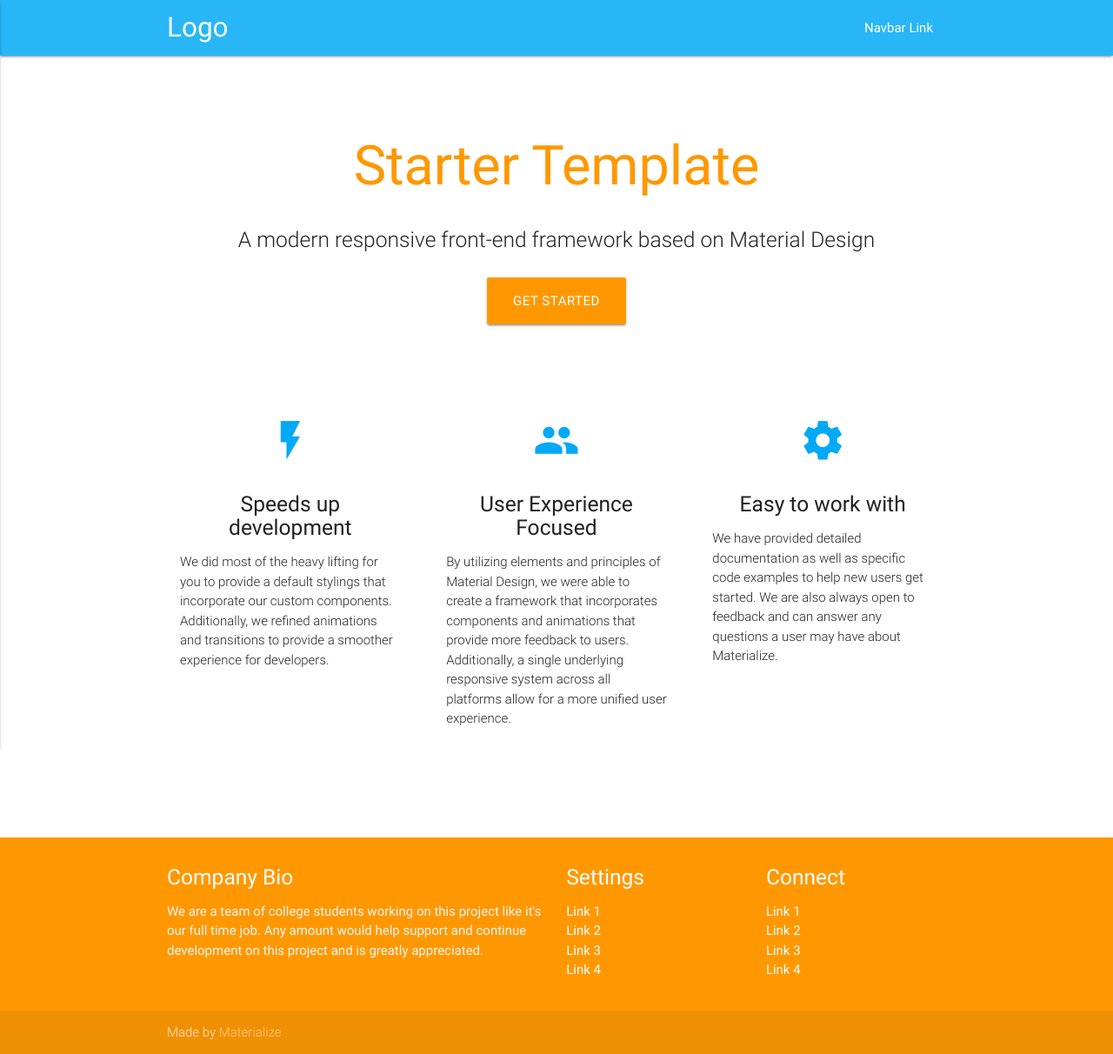
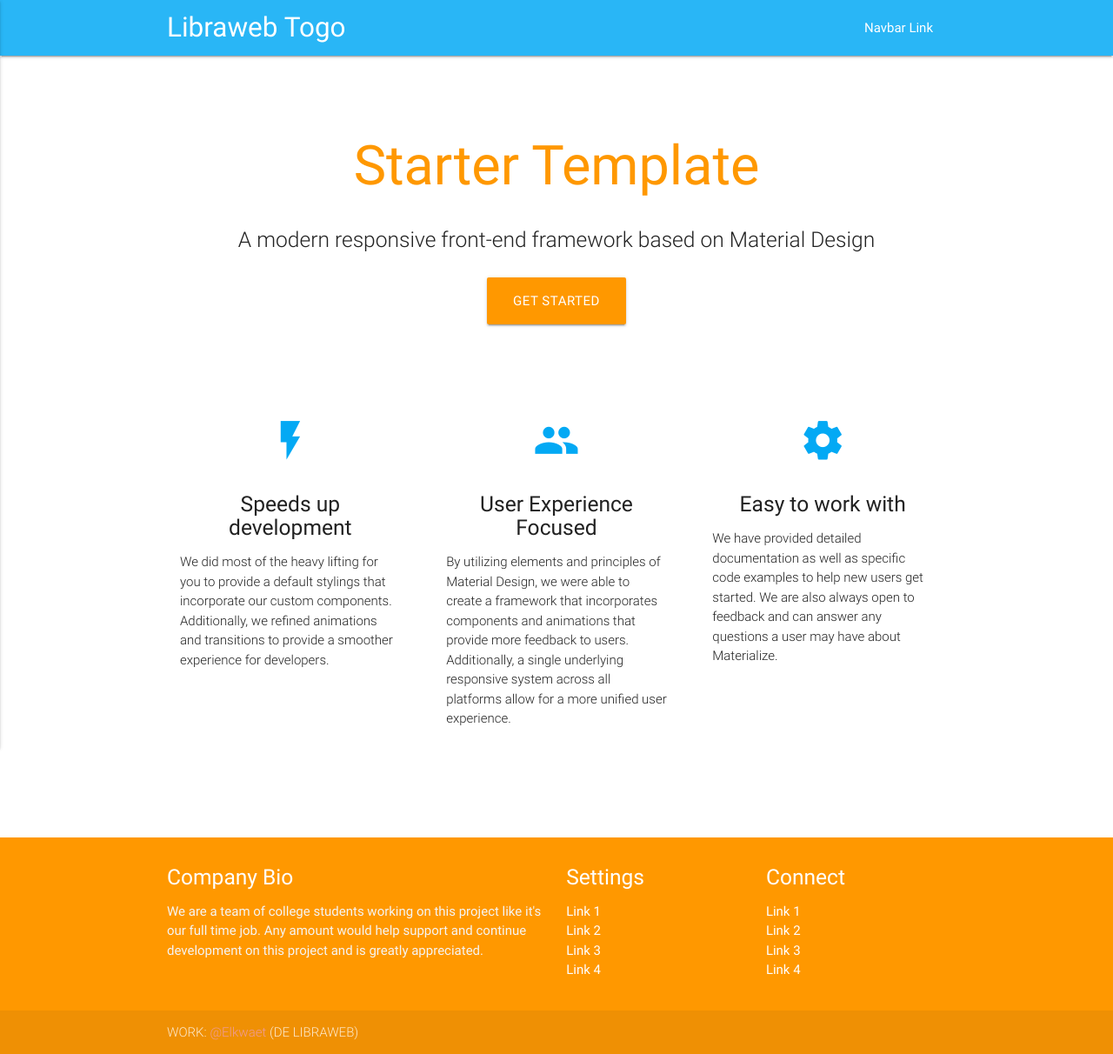
Before and after one commit to elkwaet/librawebtogo, a plain HTML site: page index.html in a window 1280 px wide. Shown: the whole page at 87% size. Drawn offline with nearby package versions, Linux system fonts and the light colour scheme.

Commit message:
Ok Eh Passey!

```diff
--- a/index.html
+++ b/index.html
@@ -1,9 +1,11 @@
 <!DOCTYPE html>
-<html lang="en">
+<html lang="fr">
 <head>
   <meta http-equiv="Content-Type" content="text/html; charset=UTF-8"/>
   <meta name="viewport" content="width=device-width, initial-scale=1, maximum-scale=1.0"/>
-  <title>Starter Template - Materialize</title>
+  <title>Libraweb Togo | Web - Design - OpenSource Solutions</title>
+  <meta name=description content="Libraweb Corporation Togo | Freelancers et consultants en solutions Libres et en Communication Digitale au Togo.">
+  <meta name=keywords content="Libraweb Togo, Libraweb Corporation Togo, Communication digitale, Développement web et promotion de Logiciels Libres, Design">
 
   <!-- CSS  -->
   <link href="https://fonts.googleapis.com/icon?family=Material+Icons" rel="stylesheet">
@@ -12,7 +14,7 @@
 </head>
 <body>
   <nav class="light-blue lighten-1" role="navigation">
-    <div class="nav-wrapper container"><a id="logo-container" href="#" class="brand-logo">Logo</a>
+    <div class="nav-wrapper container"><a id="logo-container" href="index.html" class="brand-logo">Libraweb Togo</a>
       <ul class="right hide-on-med-and-down">
         <li><a href="#">Navbar Link</a></li>
       </ul>
@@ -111,7 +113,7 @@
     </div>
     <div class="footer-copyright">
       <div class="container">
-      Made by <a class="orange-text text-lighten-3" href="http://materializecss.com">Materialize</a>
+      WORK: <a class="red-text text-lighten-3" href="http://elkwaet.tk" title="twitter.com/Elkwaet">@Elkwaet</a> (DE LIBRAWEB)
       </div>
     </div>
   </footer>
```
